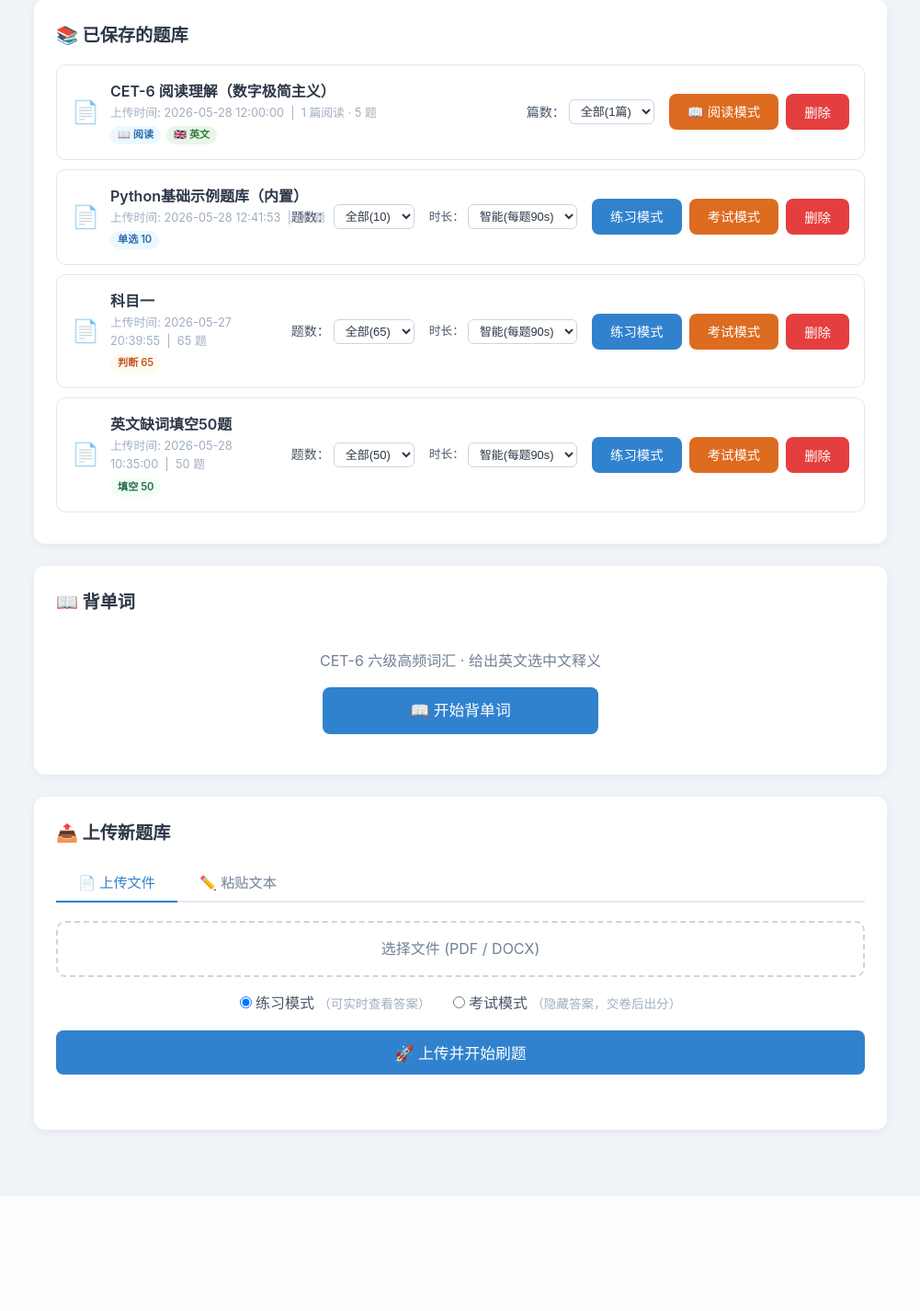
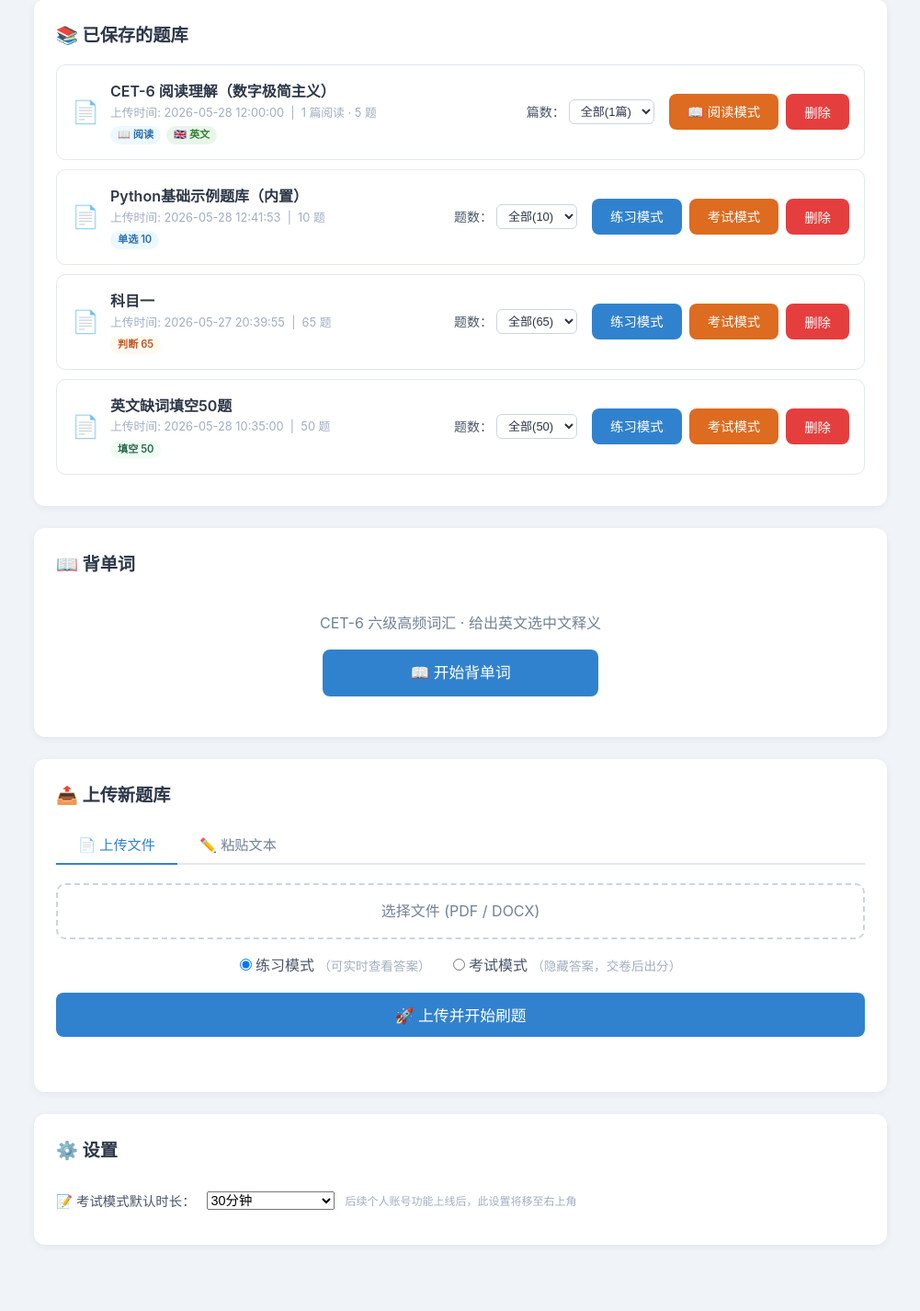
Before and after one commit to PengjinHao-cell/Quiz-App, a Flask app: page /app in a window 1280 px wide. Shown: the part 382-1807 px from the top of the page at 92% size, without its empty margins (139-1140 px from the left). Before the commit the page ends 1617 px from the top, so only its background shows below. Run offline with Flask 3, Linux system fonts and the light colour scheme.

Commit message:
v0.7.1: 题库名称截断 + 时长设定移至底部设置区

```diff
--- a/static/app.js
+++ b/static/app.js
@@ -216,7 +216,7 @@ function updateFileName(input) {
 function startQuiz(bankId, mode) {
     const countEl = document.getElementById(`count-${bankId}`);
     const count = countEl ? countEl.value : "0";
-    const durationEl = document.getElementById(`duration-${bankId}`);
+    const durationEl = document.getElementById("global-duration");
     const duration = durationEl ? durationEl.value : "auto";
     window.location.href = `/quiz/${bankId}?mode=${mode}&count=${count}&duration=${duration}`;
 }
--- a/templates/index.html
+++ b/templates/index.html
@@ -156,16 +156,6 @@
                                     <option value="0" selected>全部({{ n }})</option>
                                 </select>
                             </label>
-                            <label class="count-label" style="font-size:0.8rem;">时长：
-                                <select class="count-select" id="duration-{{ bank.id }}" style="font-size:0.8rem;">
-                                    <option value="auto">智能(每题90s)</option>
-                                    <option value="15">15分钟</option>
-                                    <option value="30">30分钟</option>
-                                    <option value="45">45分钟</option>
-                                    <option value="60">60分钟</option>
-                                    <option value="0">不限时</option>
-                                </select>
-                            </label>
                             <a href="#" class="btn btn-primary" onclick="startQuiz('{{ bank.id }}', 'practice')">练习模式</a>
                             <a href="#" class="btn btn-exam" onclick="startQuiz('{{ bank.id }}', 'exam')">考试模式</a>
                             {% endif %}
@@ -244,6 +234,23 @@
                 <div id="ai-parse-msg" class="msg"></div>
             </div>
         </section>
+
+        <!-- ⚙️ 全局设置（考试时长） -->
+        <section class="bank-section" id="settings-section">
+            <h2>⚙️ 设置</h2>
+            <div style="display:flex;align-items:center;gap:12px;padding:12px 0;flex-wrap:wrap;">
+                <span style="font-size:0.9rem;color:#4a5568;">📝 考试模式默认时长：</span>
+                <select id="global-duration" class="count-select" style="font-size:0.9rem;">
+                    <option value="auto">智能（每题90秒）</option>
+                    <option value="15">15分钟</option>
+                    <option value="30" selected>30分钟</option>
+                    <option value="45">45分钟</option>
+                    <option value="60">60分钟</option>
+                    <option value="0">不限时</option>
+                </select>
+                <span style="font-size:0.75rem;color:#a0aec0;">后续个人账号功能上线后，此设置将移至右上角</span>
+            </div>
+        </section>
     </div>
 
     <script src="{{ url_for('static', filename='utils.js', v=2) }}"></script>
```
Also changed, not shown: templates/quiz.html (+13 -0 lines).
